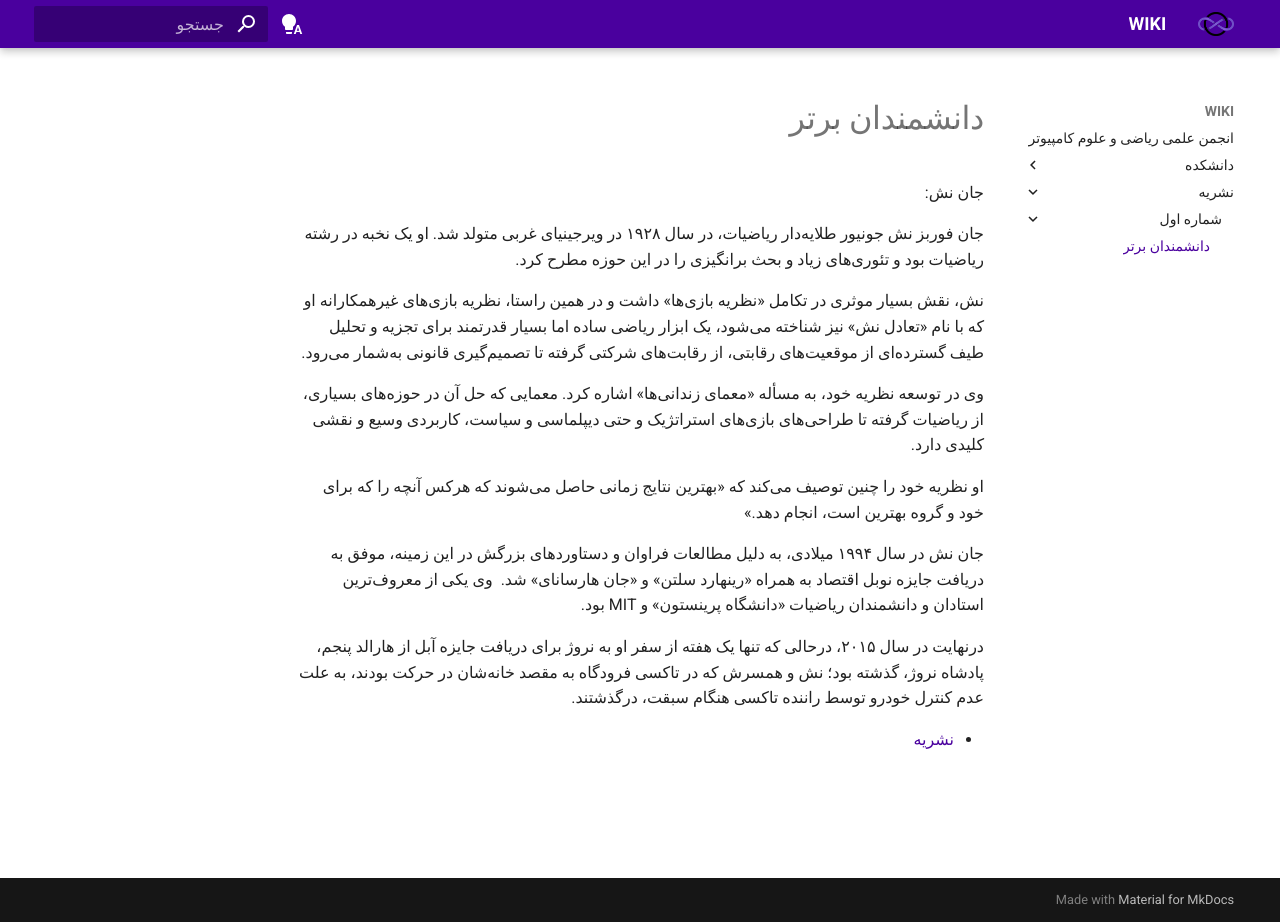
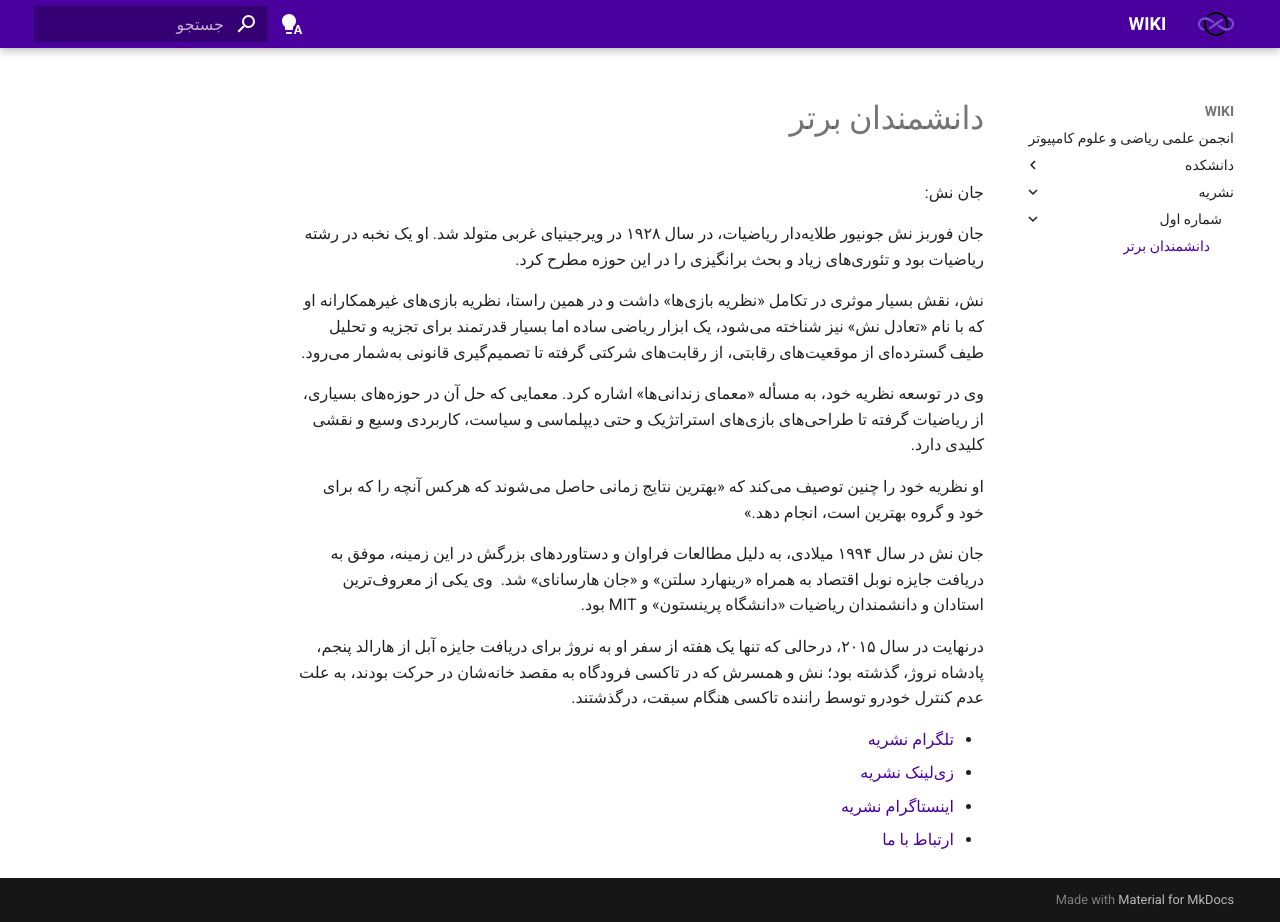
Before and after one commit to Amcsui/wiki, an MkDocs documentation site: the page built from docs/نشریه/شماره اول/دانشمندان برتر.md, in a window 1280 px wide and 922 px high. Built offline with MkDocs 1.6.1 and Material for MkDocs 9.7.7, drawn with Linux system fonts in a browser that asks for light colours.

Commit message:
IMP => add  some link

```diff
--- a/docs/نشریه/شماره اول/دانشمندان برتر.md
+++ b/docs/نشریه/شماره اول/دانشمندان برتر.md
@@ -14,4 +14,7 @@
 
 درنهایت در سال ۲۰۱۵، درحالی که تنها یک هفته از سفر او به نروژ برای دریافت جایزه آبل از هارالد پنجم، پادشاه نروژ، گذشته بود؛ نش و همسرش که در تاکسی فرودگاه به مقصد خانه‌شان در حرکت بودند، به علت عدم کنترل خودرو توسط راننده تاکسی هنگام سبقت، درگذشتند.
 
-- [نشریه](https://t.me/Rad_Journal)
+- [تلگرام نشریه](https://t.me/Rad_Journal)
+- [زی‌لینک نشریه](https://zil.ink/radjournal)
+- [اینستاگرام نشریه](https://www.instagram.com/rad_journal)
+- [ارتباط با ما](https://t.me/AMCSSup)
```
